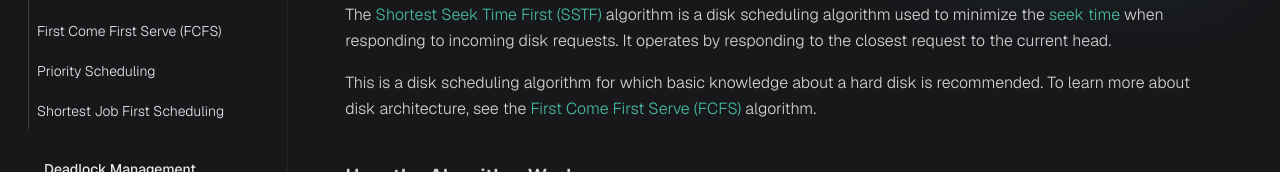
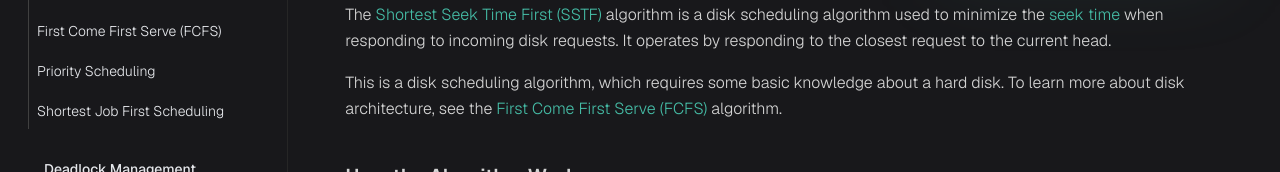
Before and after one commit to pakdad-mousavi/algorithms, a Vue app: page /disk-scheduling/shortest-seek-time-first in a window 1280 px wide. Shown: the part 131-303 px from the top of the page. Built offline with nearby package versions, Linux system fonts and the light colour scheme; some icons are missing.

Commit message:
Update sentence structure in the SSTF algorithm.

```diff
--- a/src/views/algorithms/disk-scheduling/ShortestSeekTimeFirst.vue
+++ b/src/views/algorithms/disk-scheduling/ShortestSeekTimeFirst.vue
@@ -8,7 +8,7 @@
           operates by responding to the closest request to the current head.
         </p>
         <p>
-          This is a disk scheduling algorithm for which basic knowledge about a hard disk is recommended. To learn more
+          This is a disk scheduling algorithm, which requires some basic knowledge about a hard disk. To learn more
           about disk architecture, see the <span class="cursor-pointer text-main"
             @click="$router.push('/disk-scheduling/first-come-first-serve')">First Come First Serve (FCFS)</span>
           algorithm.
```
